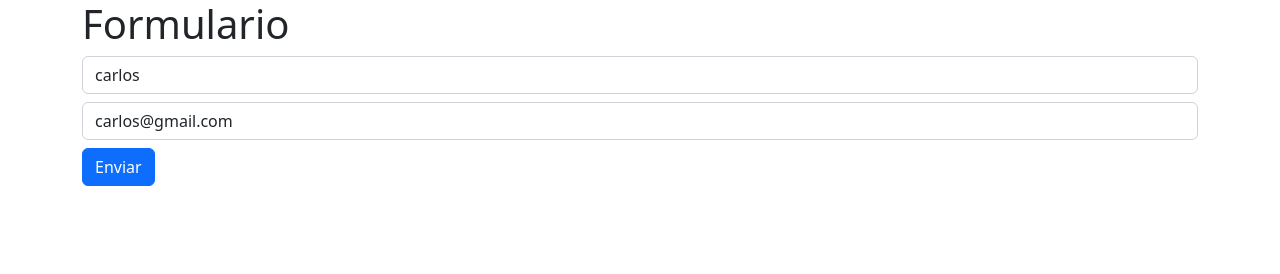
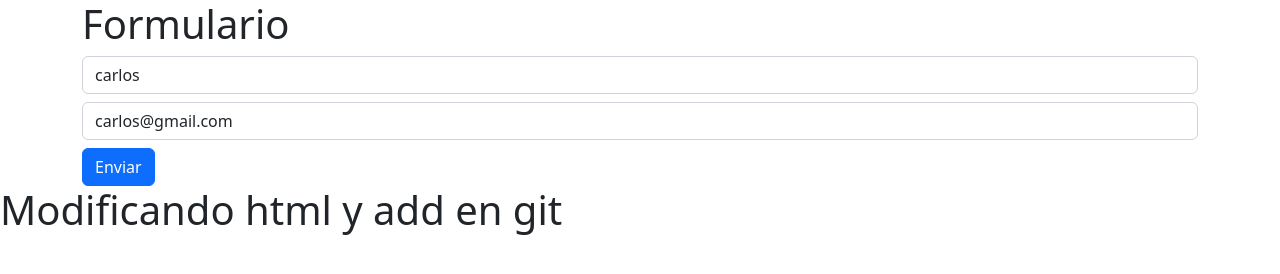
Before and after one commit to k-andres38/prueba-javascript-eliminar, a plain HTML site: page practicas y para subir/index.html in a window 1280 px wide. Drawn offline with nearby package versions, Linux system fonts and the light colour scheme.

Commit message:
agregue un h1 linea 139

```diff
--- a/practicas y para subir/index.html
+++ b/practicas y para subir/index.html
@@ -136,7 +136,7 @@
     <div class="alert alert-success mt-2 d-none" id="alertsuccess">mensaje envado</div>
    </div>
 
-
+    <h1>Modificando html y add en git</h1>
 
     <script src="./app.js"></script>
 </body>
```
